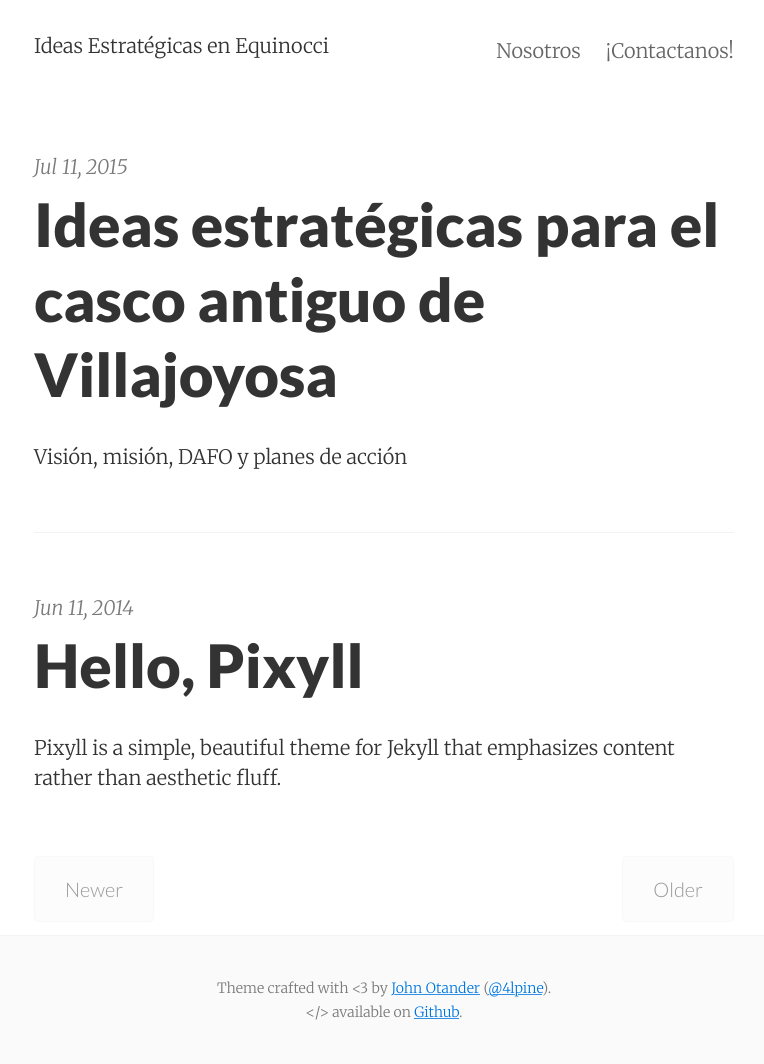
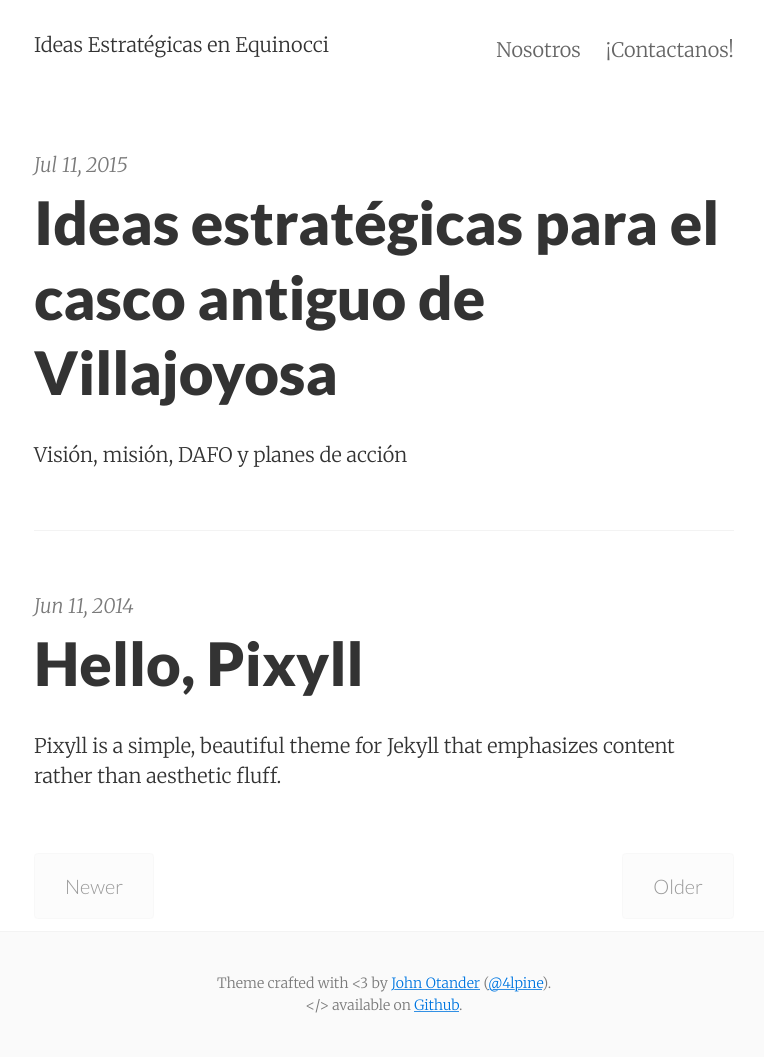
Before and after one commit to mortjac/equi, a Jekyll site: the page built from index.html, in a window 1280 px wide. Shown: the whole page, without its empty margins (256-1020 px from the left). Built offline with Jekyll 4.4.1, drawn with Linux system fonts in a browser that asks for light colours; nearby versions of some CDN libraries; the list of posts is cut into pages by our own code.

Commit message:
Update _variables.scss

```diff
--- a/_sass/_variables.scss
+++ b/_sass/_variables.scss
@@ -2,7 +2,7 @@
 $base-font-size: 15px !default;
 $bold-font-weight: bold !default;
 $font-family: 'Merriweather', 'PT Serif', Georgia, 'Times New Roman', serif !default;
-$line-height: 1.6 !default;
+$line-height: 1.5 !default;
 $heading-font-family: 'Lato', 'Helvetica Neue', Helvetica, sans-serif !default;
 $heading-font-weight: 900 !default;
 $heading-line-height: 1.25 !default;
```
